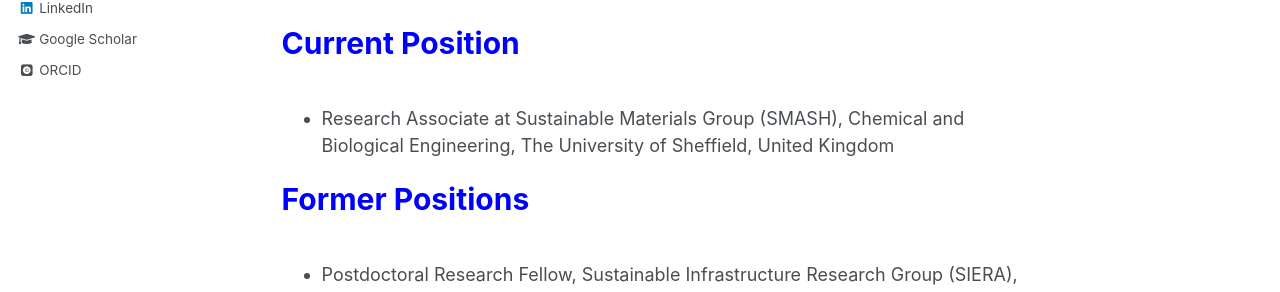
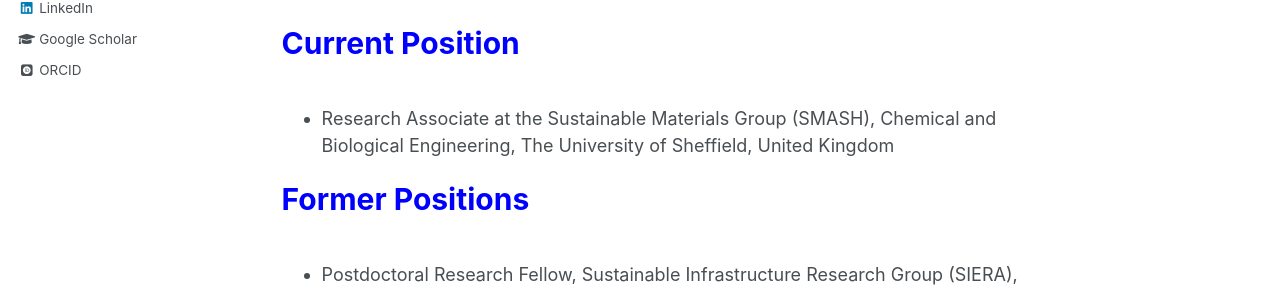
Before and after one commit to shubhamj2611/shubhamj2611.github.io, a Jekyll site: the page built from _pages/about.md, in a window 1280 px wide and 1238 px high. Shown: the part 515-807 px from the top of the window. Built offline with Jekyll 4.4.1, drawn with Linux system fonts in a browser that asks for light colours; some web fonts are replaced.

Commit message:
Update about.md

```diff
--- a/_pages/about.md
+++ b/_pages/about.md
@@ -12,7 +12,7 @@ redirect_from:
 <p style="text-align:justify; font-size=22px;"> An experienced, self-driven, creative, and goal-oriented materials engineer with expertise in sustainable cementitious construction materials, ceramics, waste valorisation, and nuclear waste immobilization. Skilled in formulation, synthesis, studying mechanisms, characterization techniques, and developing practical solutions for enhancing the durability and performance of materials. Skilled in utilizing advanced instrumentation, experimental design, and testing methods to support product innovation and development. Demonstrated ability to apply scientific principles, make data-driven recommendations, and manage projects effectively. Committed to safety, sustainability, and delivering high-quality results. In addition to my technical skills, I possess strong transferable skills in effective communication, leadership, project management, and collaboration. </p>
 
 <p style="text-align:left; color:Blue; font-size:30px; font-weight:bold;"> Current Position </p>
-* Research Associate at Sustainable Materials Group (SMASH), Chemical and Biological Engineering, The University of Sheffield, United Kingdom
+* Research Associate at the Sustainable Materials Group (SMASH), Chemical and Biological Engineering, The University of Sheffield, United Kingdom
 
 <p style="text-align:left; color:Blue; font-size:30px; font-weight:bold;"> Former Positions </p>
 * Postdoctoral Research Fellow, Sustainable Infrastructure Research Group (SIERA), Civil Engineering, The University of British Columbia, Canada
```
